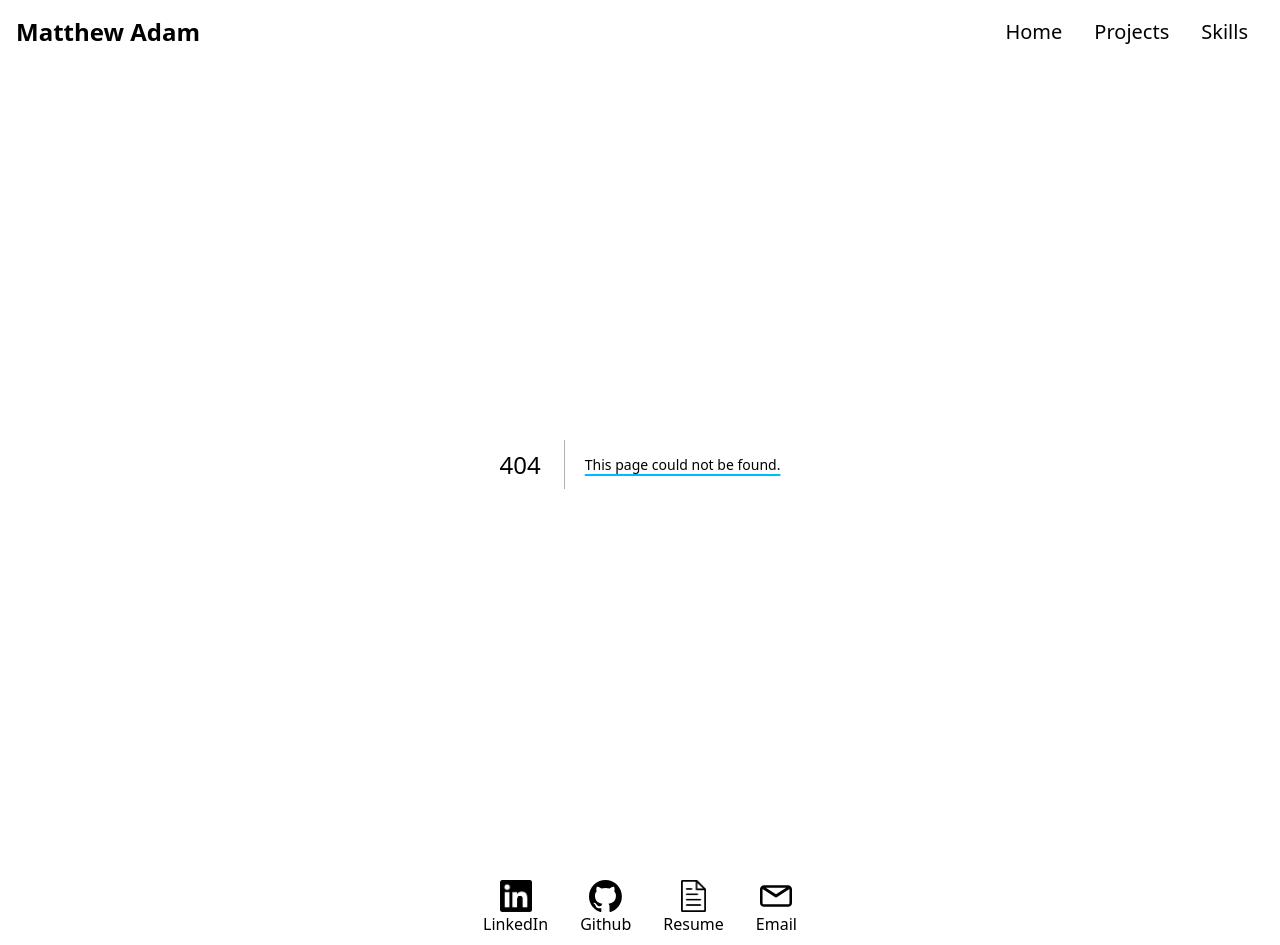
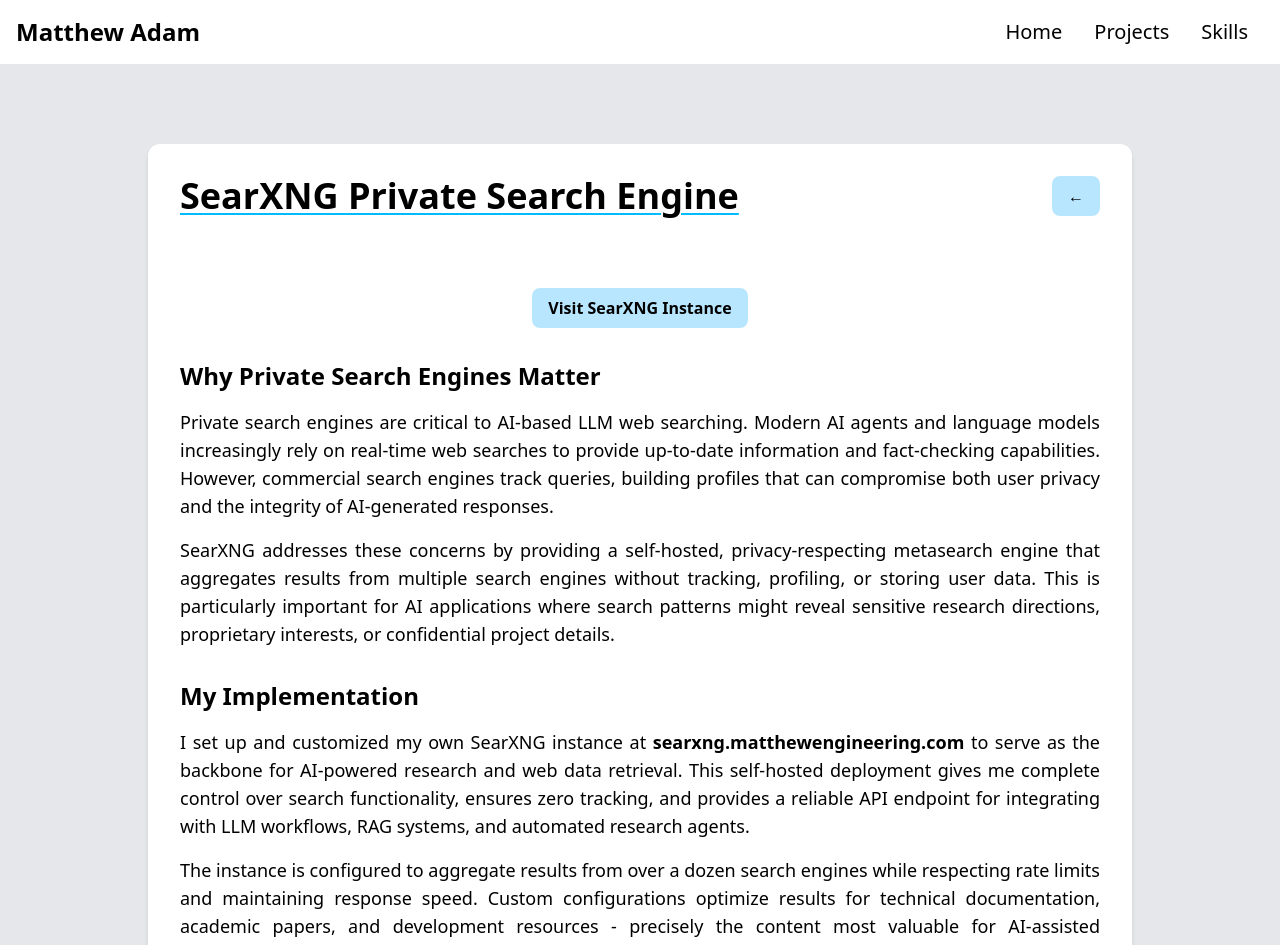
Before and after one commit to WebsiteMatthewEngineering/portfolio, a Next.js app in the folder portfolio/: page /projects/searxng in a window 1280 px wide. Before the commit this address had no page. Shown: the top 945 px of the page. Built offline with nearby package versions, Linux system fonts and the light colour scheme.

Commit message:
added searxng project

```diff
--- a/portfolio/app/page.tsx
+++ b/portfolio/app/page.tsx
@@ -81,12 +81,12 @@
 
                 {/* Self Hosted */}
                 <ProjectCard
-                  href="/"
+                  href="/projects/searxng"
                   title="SearXNG"
                   shortDescription="Self Hosted Private Search Engine"
                   longDescription="Private search engines are critical to AI based LLM web searching. I set up and customized my own SearXNG instance."
                   mediaSrc="/skills/skill-python.png"
-                  comingSoon={true}
+                  comingSoon={false}
                 />
 
 
--- /dev/null
+++ b/portfolio/app/projects/searxng/page.tsx
@@ -0,0 +1,120 @@
+import Image from "next/image";
+import Button from "@/components/button";
+
+function Buttons() {
+    return (
+        <div className="flex flex-row justify-center mt-6 gap-5">
+            <Button href="https://searxng.matthewengineering.com/" className="mx-" new_tab={true}>Visit SearXNG Instance</Button>
+        </div>
+    )
+}
+
+export default function SearXNGProject() {
+  return (
+    <main className="bg-gray-200">
+      <div className="max-w-5xl mx-auto flex flex-col gap-10 pt-20 pb-20 px-5">
+
+        <div className="card flex flex-col gap-8 p-8">
+            <div className="flex flex-row justify-between items-center mb-4">
+                <h2 className="text-3xl sm:text-4xl font-bold text-text">SearXNG Private Search Engine</h2>
+                <Button href="/" className="!w-fit !px-4">←</Button>
+            </div>
+
+            <Buttons />
+
+            <div className="flex flex-col gap-4">
+                <h3 className="text-2xl font-semibold text-text">Why Private Search Engines Matter</h3>
+                <p className="text-text text-lg text-justify">
+                    Private search engines are critical to AI-based LLM web searching. Modern AI agents and language models
+                    increasingly rely on real-time web searches to provide up-to-date information and fact-checking capabilities.
+                    However, commercial search engines track queries, building profiles that can compromise both user privacy
+                    and the integrity of AI-generated responses.
+                </p>
+                <p className="text-text text-lg text-justify">
+                    SearXNG addresses these concerns by providing a self-hosted, privacy-respecting metasearch engine that
+                    aggregates results from multiple search engines without tracking, profiling, or storing user data. This is
+                    particularly important for AI applications where search patterns might reveal sensitive research directions,
+                    proprietary interests, or confidential project details.
+                </p>
+            </div>
+
+            <div className="flex flex-col gap-4">
+                <h3 className="text-2xl font-semibold text-text">My Implementation</h3>
+                <p className="text-text text-lg text-justify">
+                    I set up and customized my own SearXNG instance at <strong>searxng.matthewengineering.com</strong> to serve
+                    as the backbone for AI-powered research and web data retrieval. This self-hosted deployment gives me complete
+                    control over search functionality, ensures zero tracking, and provides a reliable API endpoint for integrating
+                    with LLM workflows, RAG systems, and automated research agents.
+                </p>
+                <p className="text-text text-lg text-justify">
+                    The instance is configured to aggregate results from over a dozen search engines while respecting rate limits
+                    and maintaining response speed. Custom configurations optimize results for technical documentation, academic
+                    papers, and development resources - precisely the content most valuable for AI-assisted engineering work.
+                </p>
+            </div>
+
+            <div className="max-w-4xl mx-auto">
+                <img alt="SearXNG interface" src="/projects/searxng/SearXNG.png" className="rounded-lg object-cover w-full shadow-lg" />
+            </div>
+
+            <div className="flex flex-col gap-4">
+                <h3 className="text-2xl font-semibold text-text">Key Features</h3>
+                <div className="grid grid-cols-1 md:grid-cols-2 gap-4">
+                    <div className="bg-gray-100 p-4 rounded-lg">
+                        <h4 className="font-semibold text-lg mb-2">🔒 Complete Privacy</h4>
+                        <p className="text-text">No tracking, no cookies, no search history logging</p>
+                    </div>
+                    <div className="bg-gray-100 p-4 rounded-lg">
+                        <h4 className="font-semibold text-lg mb-2">🔄 Metasearch Aggregation</h4>
+                        <p className="text-text">Results from Google, Bing, DuckDuckGo, and more combined</p>
+                    </div>
+                    <div className="bg-gray-100 p-4 rounded-lg">
+                        <h4 className="font-semibold text-lg mb-2">🤖 API-Ready</h4>
+                        <p className="text-text">JSON API for seamless LLM and automation integration</p>
+                    </div>
+                    <div className="bg-gray-100 p-4 rounded-lg">
+                        <h4 className="font-semibold text-lg mb-2">⚙️ Fully Customizable</h4>
+                        <p className="text-text">Custom themes, search engines, and result filtering</p>
+                    </div>
+                    <div className="bg-gray-100 p-4 rounded-lg">
+                        <h4 className="font-semibold text-lg mb-2">🚀 Self-Hosted Control</h4>
+                        <p className="text-text">Complete ownership and uptime management</p>
+                    </div>
+                    <div className="bg-gray-100 p-4 rounded-lg">
+                        <h4 className="font-semibold text-lg mb-2">🔍 Advanced Filtering</h4>
+                        <p className="text-text">Time ranges, file types, and category-specific searches</p>
+                    </div>
+                </div>
+            </div>
+
+            <div className="flex flex-col gap-4">
+                <h3 className="text-2xl font-semibold text-text">Use Cases for AI Development</h3>
+                <ul className="text-text text-lg list-disc list-inside space-y-2">
+                    <li><strong>LLM Web Search Integration:</strong> Provide language models with private, traceless web access for research and fact-checking</li>
+                    <li><strong>RAG Pipeline Data Sources:</strong> Retrieve fresh web content for retrieval-augmented generation systems</li>
+                    <li><strong>Automated Research Agents:</strong> Enable AI agents to conduct web research without creating searchable patterns</li>
+                    <li><strong>Development Documentation:</strong> Fast access to technical documentation and API references</li>
+                    <li><strong>Competitive Intelligence:</strong> Research market and technology trends without revealing strategic interests</li>
+                </ul>
+            </div>
+
+            <div className="flex flex-col gap-4">
+                <h3 className="text-2xl font-semibold text-text">Technical Stack</h3>
+                <p className="text-text text-lg">
+                    Built with <strong>SearXNG</strong> (Python/Flask), containerized with <strong>Docker</strong>, and reverse-proxied
+                    through <strong>Nginx</strong> with SSL/TLS encryption. The instance runs on dedicated infrastructure with automated
+                    updates and monitoring to ensure consistent uptime and performance.
+                </p>
+                <p className="text-text text-lg">
+                    Configuration includes custom search engine selections, result ranking optimizations, and API rate limiting to
+                    balance between comprehensive results and respectful upstream service usage.
+                </p>
+            </div>
+
+            <Buttons />
+
+        </div>
+      </div>
+    </main>
+  );
+}
```
Also changed, not shown: portfolio/public/projects/searxng/SearXNG.png (added).
